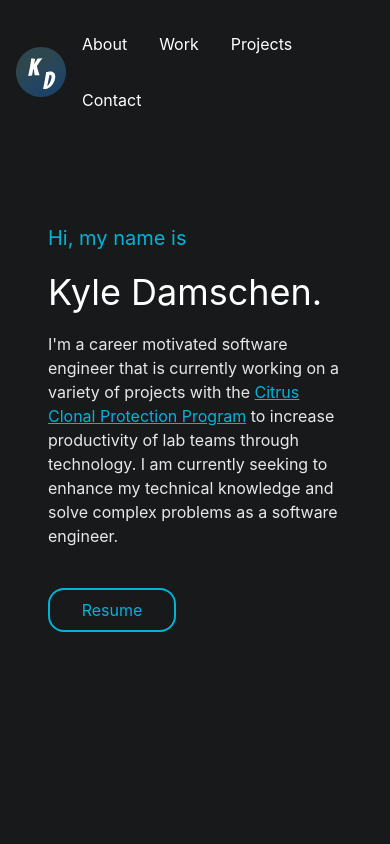
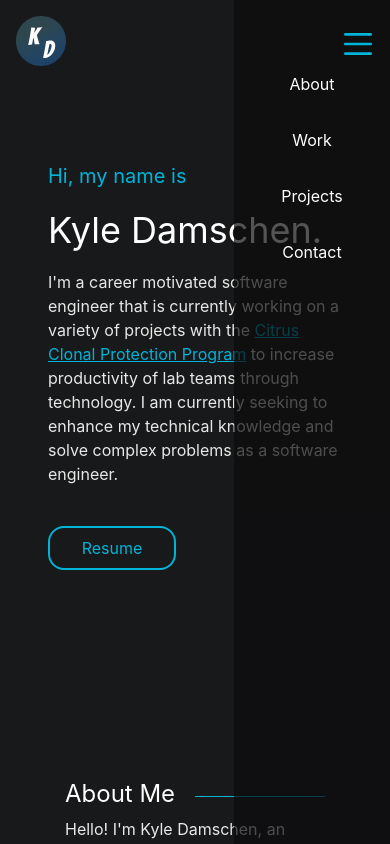
Before and after one commit to kninja99/Portfolio-Website, a Vue app in the folder frontend/: page / in a window 390 px wide. Built offline with nearby package versions, Linux system fonts and the light colour scheme.

Commit message:
nav bar mobile view
* not toggling yet but the nav bar for mobile devices is styled

```diff
--- a/frontend/src/components/Header.vue
+++ b/frontend/src/components/Header.vue
@@ -1,6 +1,6 @@
 <!-- use vue component template -->
 <template>
-  <div class="flex p-4 justify-between">
+  <div class="flex p-4 justify-between items-center">
     <!-- website logo (kyle_logo) -->
     <img src="../assets/imgs/Kyle_Logo.svg" alt="kyle_logo" />
     <!-- quick nav btns for single page applications -->
--- a/frontend/src/components/NavBar.vue
+++ b/frontend/src/components/NavBar.vue
@@ -1,12 +1,3 @@
-<template>
-  <nav>
-    <NavBtn btnText="About" btnLink="/" />
-    <NavBtn btnText="Work" btnLink="/work" />
-    <NavBtn btnText="Projects" btnLink="/projects" />
-    <NavBtn btnText="Contact" btnLink="/contact" />
-  </nav>
-</template>
-
 <script>
 import NavBtn from './NavBtn.vue';
 export default {
@@ -16,3 +7,20 @@ export default {
   },
 };
 </script>
+
+<template>
+  <div class="flex flex-col">
+    <!-- mobile nav btn -->
+    <button class="h-8 w-8 self-end fixed top-7 z-10 md:hidden">
+      <img src="../assets/imgs/mobile-nav-btn.svg" alt="navBtn" />
+    </button>
+    <nav
+      class="absolute bg-project-black/70 right-0 top-0 py-14 h-[100%] w-[40%] flex flex-col bg:project-black md:flex-row md:relative md:top-0 md:right-0 md:bg-dark-gray md:h-auto md:w-auto md:py-0"
+    >
+      <NavBtn btnText="About" btnLink="/" />
+      <NavBtn btnText="Work" btnLink="/work" />
+      <NavBtn btnText="Projects" btnLink="/projects" />
+      <NavBtn btnText="Contact" btnLink="/contact" />
+    </nav>
+  </div>
+</template>
```
Also changed, not shown: frontend/src/assets/imgs/mobile-nav-btn.svg (added).
